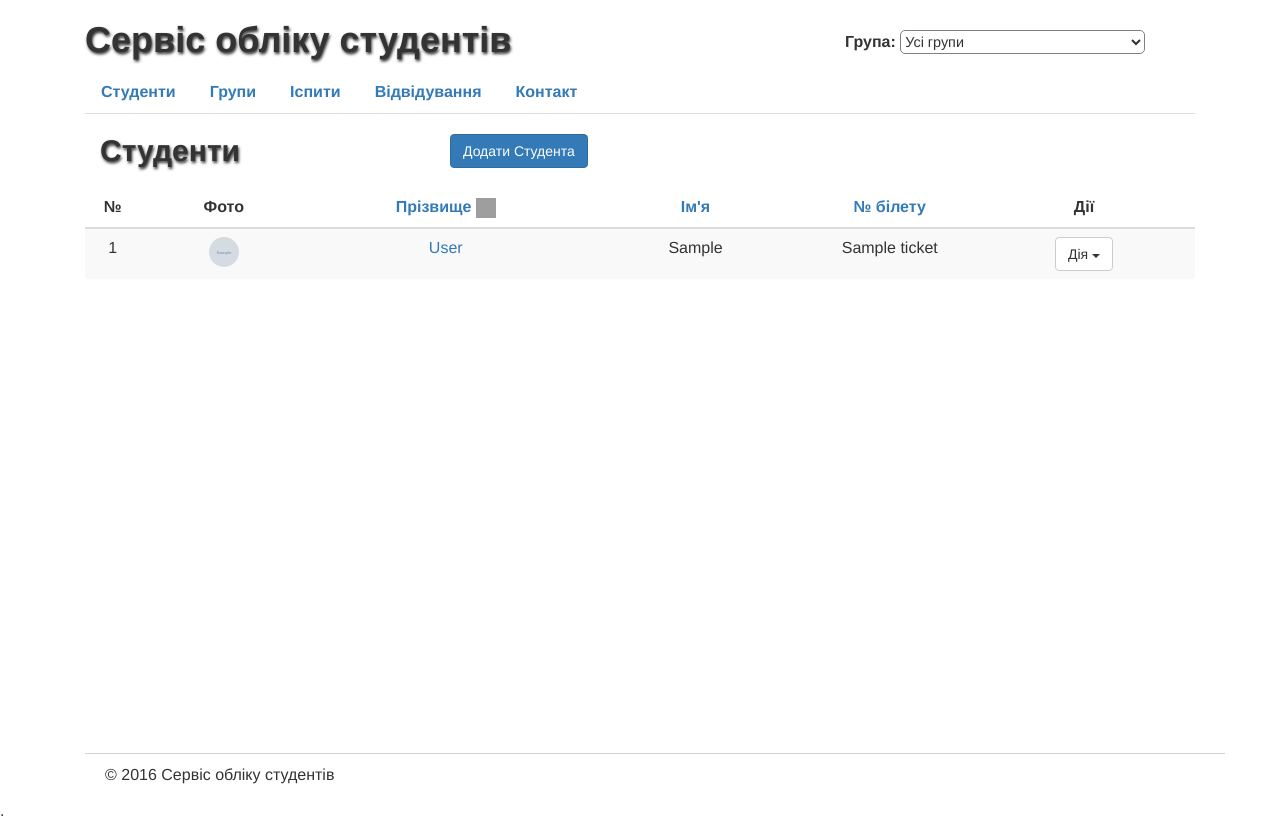
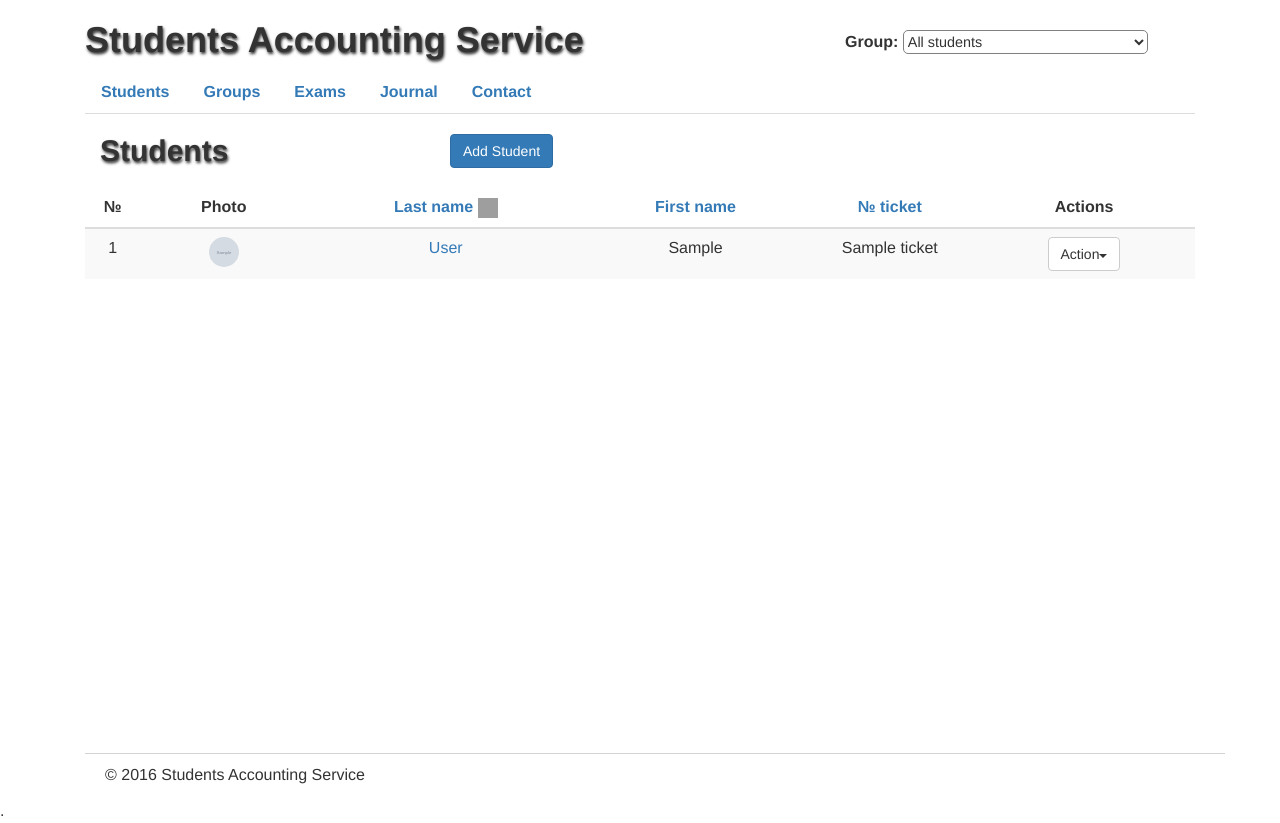
Before and after one commit to slavkoBV/student_Db, a Django app: template students/templates/students/students_list.html in a window 1280 px wide. Run offline with Django 3.2, Linux system fonts and the light colour scheme; the template is opened without the code that fills it: most values are stand-ins (such as "Sample title", 1, 10 or a date in 2020); grey boxes marked "Sample" are stand-in pictures; parts of the project's set-up code (start-up, migrations or seed data) failed here and were passed over; some libraries are stand-ins or nearby versions; grey boxes are pictures that could not be loaded.

Commit message:
start of internationalization of studentDb project

```diff
--- a/studentDb/settings.py
+++ b/studentDb/settings.py
@@ -85,7 +85,7 @@
 # Internationalization
 # https://docs.djangoproject.com/en/1.8/topics/i18n/
 
-LANGUAGE_CODE = 'en-us'
+LANGUAGE_CODE = 'uk'
 
 TIME_ZONE = 'UTC'
 
--- a/students/static/css/main.css
+++ b/students/static/css/main.css
@@ -101,3 +101,8 @@
 #ajax-progress-indicator {
 	display: none;
 }
+
+.form-actions {
+	max-width: 320px;
+	margin-left: 180px;
+}
--- a/students/static/js/main.js
+++ b/students/static/js/main.js
@@ -93,7 +93,10 @@
 	initDateFields();
 
 	form.find('input[name="cancel_button"]').click(function(event){
-		modal.modal('hide');
+		modal.find('.modal-body').html(html.find('.alert'));
+		setTimeout(function(){
+					location.reload(true);
+				}, 500);
 		return false;
 	});
 
--- a/students/templates/students/base.html
+++ b/students/templates/students/base.html
@@ -1,3 +1,5 @@
+{% load i18n %}
+
 {% load static from staticfiles %}
 
 <!DOCTYPE html>
@@ -6,7 +8,7 @@
 		<meta charset="utf-8">
 		<meta name="description" value="Система обліку студентів">
 		<meta viewport="content" initialscale="1">
-		<title>Сервіс обліку студентів - {% block meta_title %}{% endblock meta_title %}</title>
+		<title>{% trans "Students Accounting Service "%} - {% block meta_title %}{% endblock meta_title %}</title>
 		<link rel="stylesheet" href="https://cdn.jsdelivr.net/bootstrap/3.3.0/css/bootstrap.min.css">
 		<link rel="stylesheet" href="http://cdnjs.cloudflare.com/ajax/libs/bootstrap-datetimepicker/4.0.0/css/bootstrap-datetimepicker.min.css">
 		<link rel="stylesheet" href="{{PORTAL_URL}}{% static "css/main.css" %}">
@@ -16,12 +18,12 @@
 	<body>
 		<div class="container wrap">
 			<div class="col-xs-8">
-				<h1>Сервіс обліку студентів</h1>
+				<h1>{% trans "Students Accounting Service" %}</h1>
 			</div>
 			<div class="col-xs-4" id="group-selector">
-				<strong>Група:</strong>
+				<strong>{% trans "Group:" %}</strong>
 				<select>
-					<option value="">Усі групи</option>
+					<option value="">{% trans "All students" %}</option>
 					{% for group in GROUPS %}
 					<option value="{{ group.id }}"{% if group.selected %}selected="1"{% endif %}>
 						{{ group.title }}{% if group.leader %}, {{ group.leader }}{% endif %}
@@ -33,11 +35,11 @@
 			<div class="col-xs-12">
 				<ul class="nav nav-tabs">
 				{% url "home" as home	%}
-				  <li {% if request.path == home %}class="active"{% endif %}><a href="{% url "home" %}">Студенти</a></li>
-				  <li {% if "groups" in request.path %}class="active"{% endif %}><a href="{% url "groups" %}">Групи</a></li>
-				  <li {% if "exams" in request.path %}class="active"{% endif %}><a href="{% url "exams" %}">Іспити</a></li>
-				  <li {% if "journal" in request.path %}class="active"{% endif %}><a href="{% url "journal" %}">Відвідування</a></li>
-				  <li {% if "contact-admin" in request.path %}class="active"{% endif %}><a href="{% url "contact_admin" %}">Контакт</a></li>
+				  <li {% if request.path == home %}class="active"{% endif %}><a href="{% url "home" %}">{% trans "Students" %}</a></li>
+				  <li {% if "groups" in request.path %}class="active"{% endif %}><a href="{% url "groups" %}">{% trans "Groups" %}</a></li>
+				  <li {% if "exams" in request.path %}class="active"{% endif %}><a href="{% url "exams" %}">{% trans "Exams" %}</a></li>
+				  <li {% if "journal" in request.path %}class="active"{% endif %}><a href="{% url "journal" %}">{% trans "Journal" %}</a></li>
+				  <li {% if "contact-admin" in request.path %}class="active"{% endif %}><a href="{% url "contact_admin" %}">{% trans "Contact" %}</a></li>
 				</ul>
 			</div>
 			<!--Main Content-->
@@ -65,7 +67,7 @@
 
 					{% block pagination %}{% endblock pagination %}
 				<div class="col-xs-12 copyright">
-					<p>&copy 2016 Сервіс обліку студентів</p>
+					<p>&copy 2016 {% trans "Students Accounting Service" %}</p>
 				</div>
 			</div>
 		</div>
--- a/students/templates/students/students_list.html
+++ b/students/templates/students/students_list.html
@@ -1,14 +1,16 @@
 {% extends "students/base.html" %}
+
+{% load i18n %}
 
 {% load static from staticfiles %}
 
-{% block meta_title %}Студенти{% endblock meta_title %}
+{% block meta_title %}{% trans "Students" %}{% endblock meta_title %}
 
-{% block title %}Студенти{% endblock title %}
+{% block title %}{% trans "Students" %}{% endblock title %}
 
 		{% block add_New %}
 		<!-- Add Student Button -->
-			<a class="btn btn-primary add-new" href="{% url "students_add" %}">Додати Студента</a>
+			<a class="btn btn-primary add-new" href="{% url "students_add" %}">{% trans "Add Student" %}</a>
 		{% endblock add_New %}
 
 			{% block content %}
@@ -18,11 +20,11 @@
 					<thead>
 					<tr>
 						<th width="5%">№</th>
-						<th width="15%">Фото</th>
+						<th width="15%">{% trans "Photo" %}</th>
 						<th width="25%">
 							<a href="{% url "home" %}?order_by=last_name
 								{% if order_by == 'last_name' and reverse != '1' %}&amp;reverse=1{% endif %}">
-								Прізвище
+								{% trans "Last name" %}
 								{% if order_by == 'last_name' and reverse != '1' %}
 									<img src="{% static "img/arrow_up.png" %}" height="20" width="20"/>
 								{% elif order_by == 'last_name' and reverse == '1'%}
@@ -36,7 +38,7 @@
 						<th width="20%">
 							<a href="{% url "home" %}?order_by=first_name
 								{% if order_by == 'first_name' and reverse != '1' %}&amp;reverse=1{% endif %}">
-								Ім'я
+								{% trans "First name" %}
 								{% if order_by == 'first_name' and reverse != '1' %}
 									<img src="{% static "img/arrow_up.png" %}" height="20" width="20"/>
 								{% elif order_by == 'first_name' and reverse == '1'%}
@@ -47,7 +49,7 @@
 						<th width="15">
 							<a href="{% url "home" %}?order_by=ticket
 								{% if order_by == 'ticket' and reverse != '1' %}&amp;reverse=1{% endif %}">
-								№ білету
+								№ {% trans "ticket" %}
 								{% if order_by == 'ticket' and reverse != '1' %}
 									<img src="{% static "img/arrow_up.png" %}" height="20" width="20"/>
 								{% elif order_by == 'ticket' and reverse == '1'%}
@@ -55,7 +57,7 @@
 								{% endif %}
 							</a>
 						</th>
-						<th width="20%">Дії</th>
+						<th width="20%">{% trans "Actions" %}</th>
 					</tr>
 					</thead>
 					{% endwith %}
@@ -81,17 +83,17 @@
 							<div class='btn-group'>
 								<button type="button" class="btn btn-default dropdown-toggle"
 									data-toggle="dropdown" aria-haspopup="true" aria-expanded="false">
-									Дія <span class="caret"></span>
+									{% trans "Action" %}<span class="caret"></span>
 								</button>
 								<ul class="dropdown-menu">
 									<li>
-										<a href="{% url "journal" student.id %}">Відвідування</a>
+										<a href="{% url "journal" student.id %}">{% trans "Journal" %}</a>
 									</li>
 									<li>
-										<a href="{% url "students_edit" student.id %}" class="student-edit-form-link">Редагувати</a>
+										<a href="{% url "students_edit" student.id %}" class="student-edit-form-link">{% trans "Edit" %}</a>
 									</li>
 									<li>
-										<a href="{% url "students_delete" student.id %}">Видалити</a>
+										<a href="{% url "students_delete" student.id %}">{% trans "Delete" %}</a>
 									</li>
 								</ul>
 							</div>
--- a/students/views/exams.py
+++ b/students/views/exams.py
@@ -126,8 +126,8 @@
 		# set form field properties
 		self.helper.help_text_inline = True
 		self.helper.html5_required = True
-		self.helper.label_class = 'col-sm-2 control-label'
-		self.helper.field_class = 'col-sm-10 input-form'
+		self.helper.label_class = 'col-sm-3 control-label'
+		self.helper.field_class = 'col-sm-6 input-form'
 
 		# add calendar icon to birthday input field
 		self.helper.layout[1] = AppendedText("dataAndTime", '<span class="glyphicon glyphicon-calendar"></span>', active=True)
--- a/students/views/groups.py
+++ b/students/views/groups.py
@@ -60,8 +60,8 @@
 		# set form field properties
 		self.helper.help_text_inline = True
 		self.helper.html5_required = True
-		self.helper.label_class = 'col-sm-2 control-label'
-		self.helper.field_class = 'col-sm-10'
+		self.helper.label_class = 'col-sm-3 control-label'
+		self.helper.field_class = 'col-sm-6'
 
 		# add buttons
 		self.helper.add_input(Submit('add_button', u'Зберегти', css_class="btn btn-primary"))
```
Also changed, not shown: students/templates/students/groups_confirm_delete.html (+6 -5 lines), students/views/contact_admin.py (+8 -2 lines), students/views/students.py (+23 -24 lines), students/locale/en/LC_MESSAGES/django.po (added), students/locale/uk/LC_MESSAGES/django.po (added).
